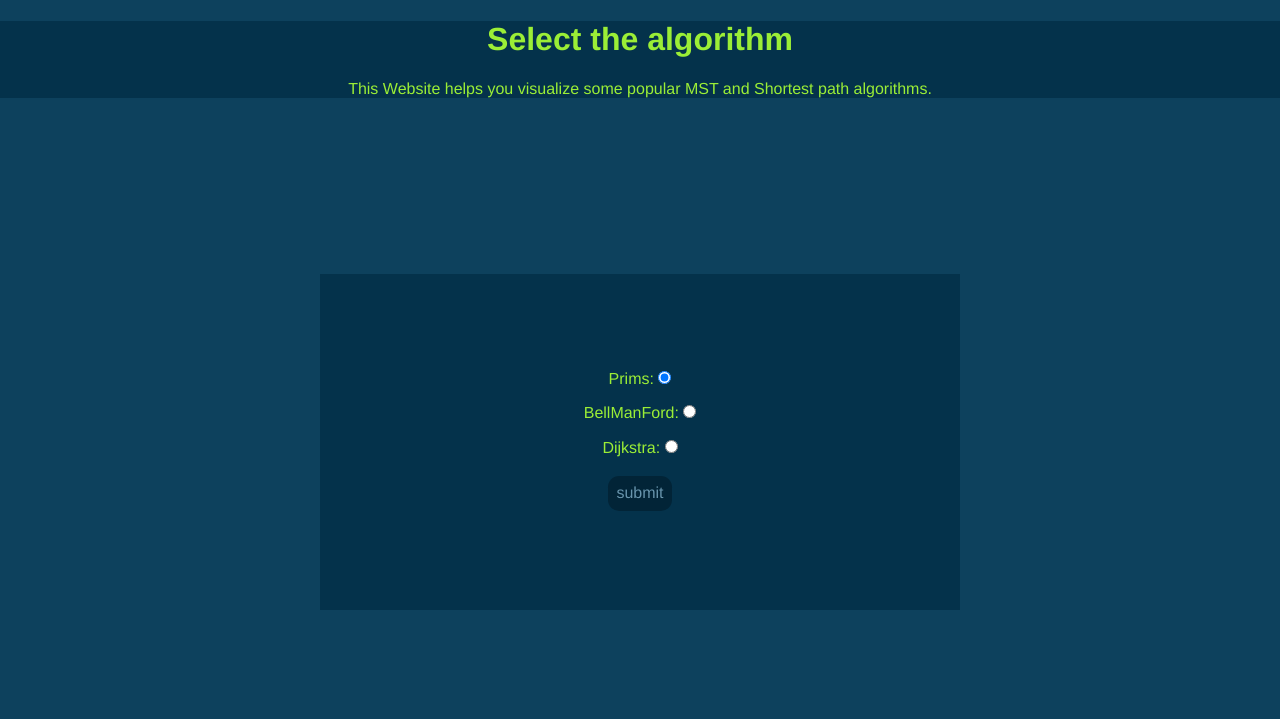
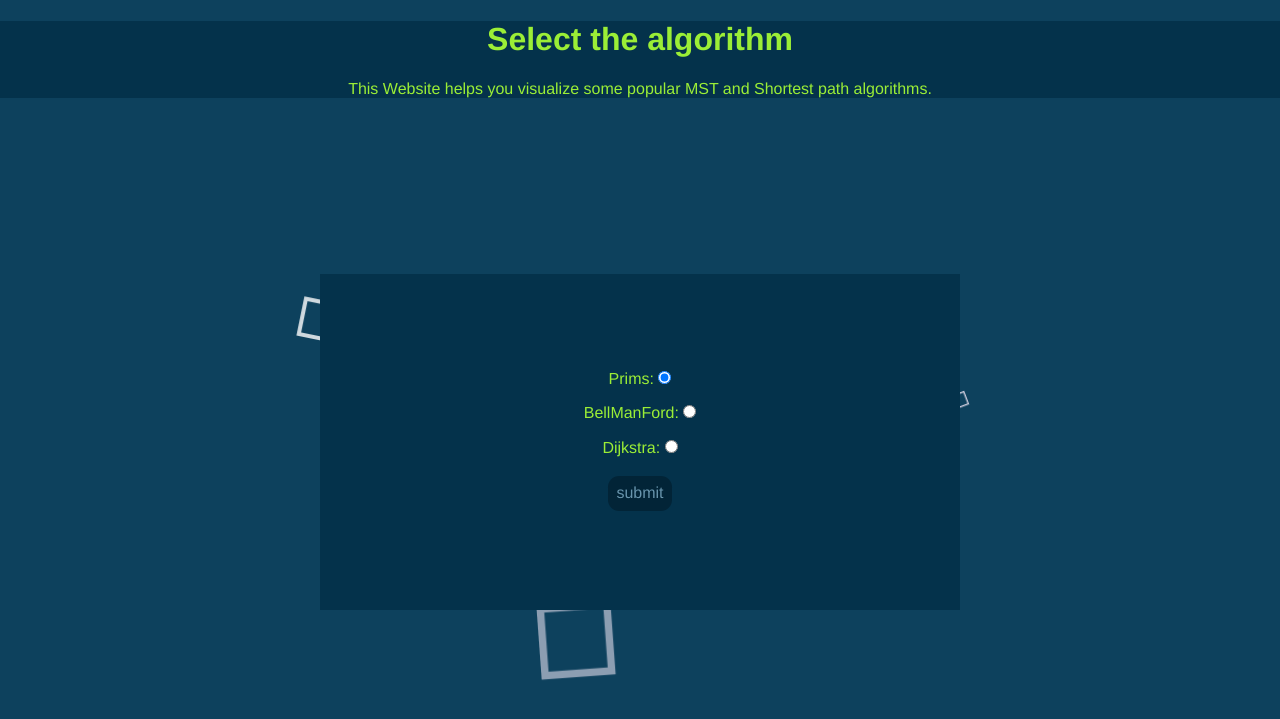
Before and after one commit to Dhanushc00/FlaskOpenLab, a Flask app: page / in a window 1280 px wide. Shown: the top 719 px of the page. Run offline with Flask 2, Linux system fonts and the light colour scheme.

Commit message:
Improved home page

```diff
--- a/static/css/main.css
+++ b/static/css/main.css
@@ -32,6 +32,47 @@ body{
 }
 .dark_blue{
     background-color: #04324B;
+}
+.cube {
+  position: absolute;
+  top: 80vh;
+  left: 45vw;
+  width: 10px;
+  height: 10px;
+  border: solid 1px #D7D4E4;
+  transform-origin: top left;
+  transform: scale(0) rotate(0deg) translate(-50%, -50%);
+  animation: cube 12s ease-in forwards infinite;
+  z-index: -1;
+}
+.cube:nth-child(2n) {
+  border-color: #FFF ;
+
+}
+.cube:nth-child(2) {
+  animation-delay: 2s;
+  left: 25vw;
+  top: 40vh;
+}
+.cube:nth-child(3) {
+  animation-delay: 4s;
+  left: 75vw;
+  top: 50vh;
+}
+.cube:nth-child(4) {
+  animation-delay: 6s;
+  left: 90vw;
+  top: 10vh;
+}
+.cube:nth-child(5) {
+  animation-delay: 8s;
+  left: 10vw;
+  top: 85vh;
+}
+.cube:nth-child(6) {
+  animation-delay: 10s;
+  left: 50vw;
+  top: 10vh;
 }
 input[type=submit]{
     background-color: #022437;
@@ -80,3 +121,13 @@ textarea::placeholder {
   width: 100%;
   padding: 10px;
 }
+@keyframes cube {
+  from {
+    transform: scale(0) rotate(0deg) translate(-50%, -50%);
+    opacity: 1;
+  }
+  to {
+    transform: scale(20) rotate(960deg) translate(-50%, -50%);
+    opacity: 0;
+  }
+}
--- a/templates/index.html
+++ b/templates/index.html
@@ -16,6 +16,11 @@
     </div>
     <div class="main_form">
         <form action="/" method="POST">
+            <div class="cube"></div>
+           <div class="cube"></div>
+           <div class="cube"></div>
+           <div class="cube"></div>
+          <div class="cube"></div>
             <p class="zoom">Prims: <input type="radio" value="Prims" name="method" checked/><div class="check "></div></p>
             <p class="zoom">BellManFord: <input type="radio" value="BellManFord" name="method"/><div class="check"><div class="inside"></div></div></p>
             <p class="zoom">Dijkstra: <input type="radio" value="Dijkstra" name="method" /></p>
```
